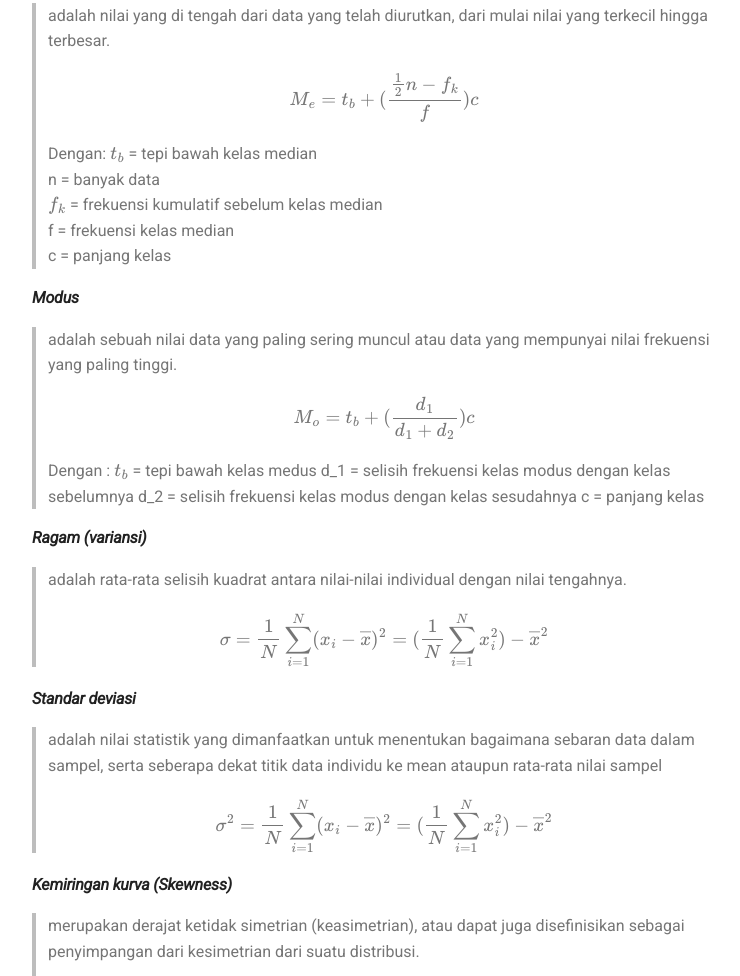
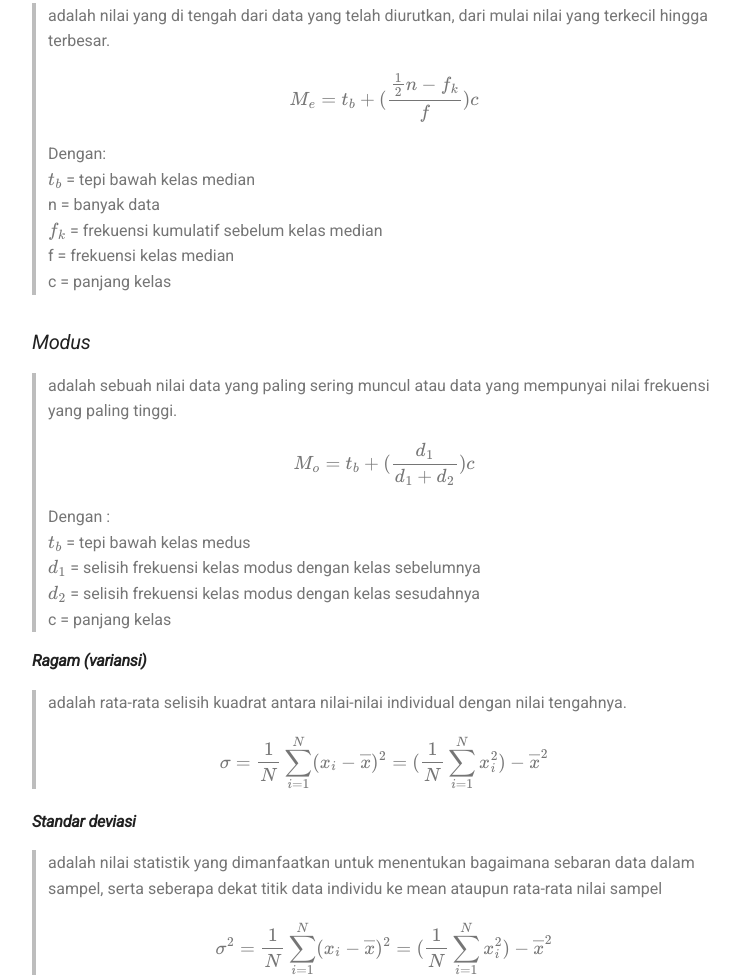
Before and after one commit to triandaniumiyati26/triandaniumi.github.io, a plain HTML site: page Statistik/index.html in a window 1280 px wide. Shown: the part 523-1499 px from the top of the page, without its empty margins (264-1004 px from the left). Drawn offline with nearby package versions, Linux system fonts and the light colour scheme; some packages are replaced by stand-ins of ours; no server answers; a script that the page names is missing.

Commit message:
Deployed d689b8a with MkDocs version: 1.0.4

```diff
--- a/Statistik/index.html
+++ b/Statistik/index.html
@@ -305,15 +305,15 @@
     Median
   </a>
 
-    <nav class="md-nav">
-      <ul class="md-nav__list">
+</li>
 
-          <li class="md-nav__item">
+        <li class="md-nav__item">
   <a href="#modus" class="md-nav__link">
     Modus
   </a>
 
-</li>
+    <nav class="md-nav">
+      <ul class="md-nav__list">
 
           <li class="md-nav__item">
   <a href="#ragam-variansi" class="md-nav__link">
@@ -403,15 +403,15 @@
     Median
   </a>
 
-    <nav class="md-nav">
-      <ul class="md-nav__list">
+</li>
 
-          <li class="md-nav__item">
+        <li class="md-nav__item">
   <a href="#modus" class="md-nav__link">
     Modus
   </a>
 
-</li>
+    <nav class="md-nav">
+      <ul class="md-nav__list">
 
           <li class="md-nav__item">
   <a href="#ragam-variansi" class="md-nav__link">
@@ -483,23 +483,23 @@ $$</p>
 $$
 M_e = t_b + (\frac{\frac{1}{2}n-f_k}{f}) c
 $$
-Dengan:
+Dengan: <br/>
 <span><span class="MathJax_Preview">t_b</span><script type="math/tex">t_b</script></span> = tepi bawah kelas median <br/>
 n = banyak data <br/>
 <span><span class="MathJax_Preview">f_k</span><script type="math/tex">f_k</script></span> = frekuensi kumulatif sebelum kelas median <br/>
 f = frekuensi  kelas median <br/>
 c = panjang kelas</p>
 </blockquote>
-<h4 id="modus"><em>Modus</em><a class="headerlink" href="#modus" title="Permanent link">&para;</a></h4>
+<h3 id="modus"><em>Modus</em><a class="headerlink" href="#modus" title="Permanent link">&para;</a></h3>
 <blockquote>
 <p>adalah sebuah nilai data yang paling sering muncul atau data yang mempunyai nilai frekuensi yang paling tinggi.
 $$
 M_o = t_b + (\frac{d_1}{d_1+d_2})c
 $$
-Dengan :
-<span><span class="MathJax_Preview">t_b</span><script type="math/tex">t_b</script></span> = tepi bawah kelas medus
-d_1 = selisih frekuensi kelas modus dengan kelas sebelumnya
-d_2 = selisih frekuensi kelas modus dengan kelas  sesudahnya
+Dengan : <br/>
+<span><span class="MathJax_Preview">t_b</span><script type="math/tex">t_b</script></span> = tepi bawah kelas medus <br/>
+<span><span class="MathJax_Preview">d_1</span><script type="math/tex">d_1</script></span> = selisih frekuensi kelas modus dengan kelas sebelumnya <br/>
+<span><span class="MathJax_Preview">d_2</span><script type="math/tex">d_2</script></span> = selisih frekuensi kelas modus dengan kelas  sesudahnya <br/>
 c = panjang kelas</p>
 </blockquote>
 <h4 id="ragam-variansi"><em>Ragam (variansi)</em><a class="headerlink" href="#ragam-variansi" title="Permanent link">&para;</a></h4>
```
Also changed, not shown: search/search_index.json (+1 -1 lines), 1 other file.
